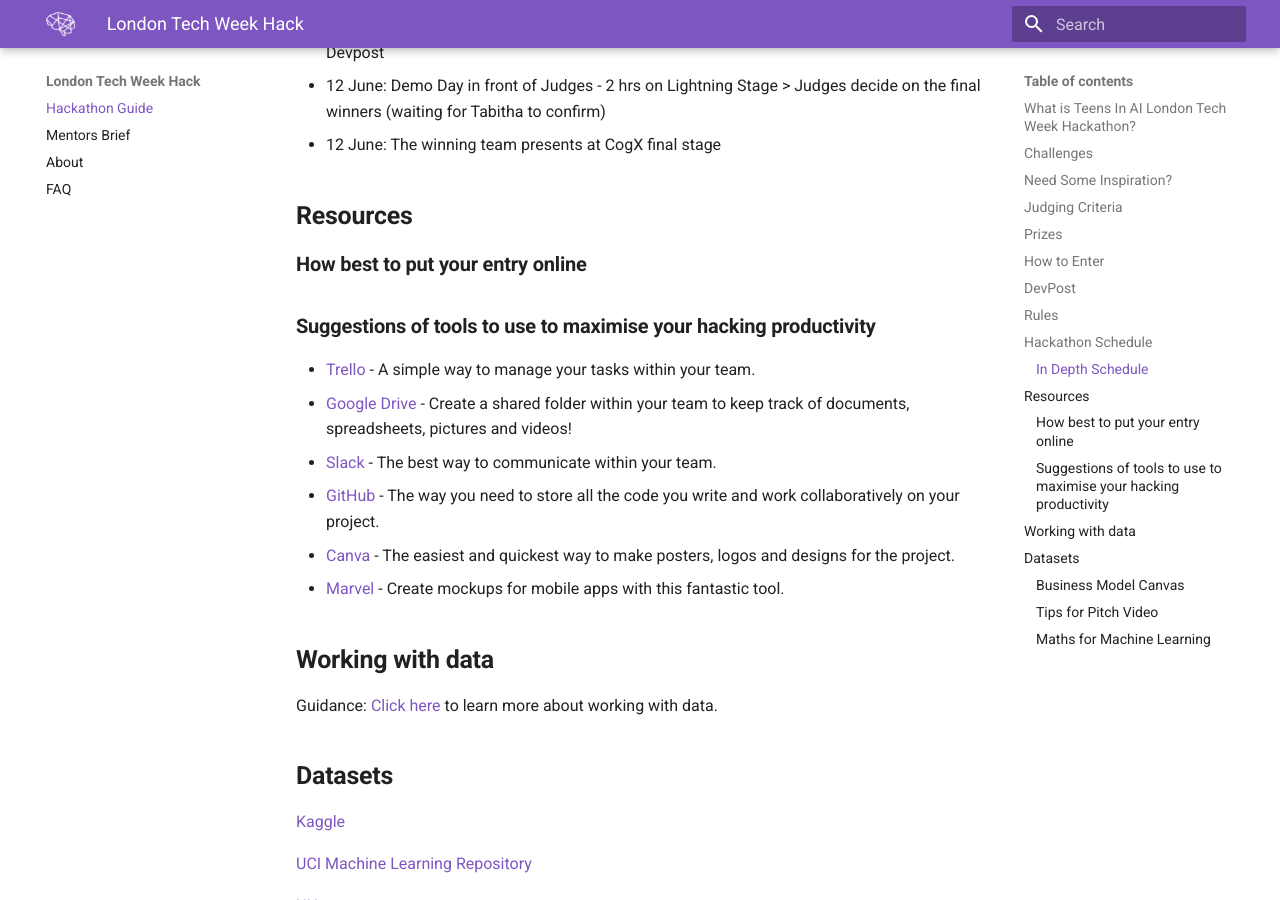
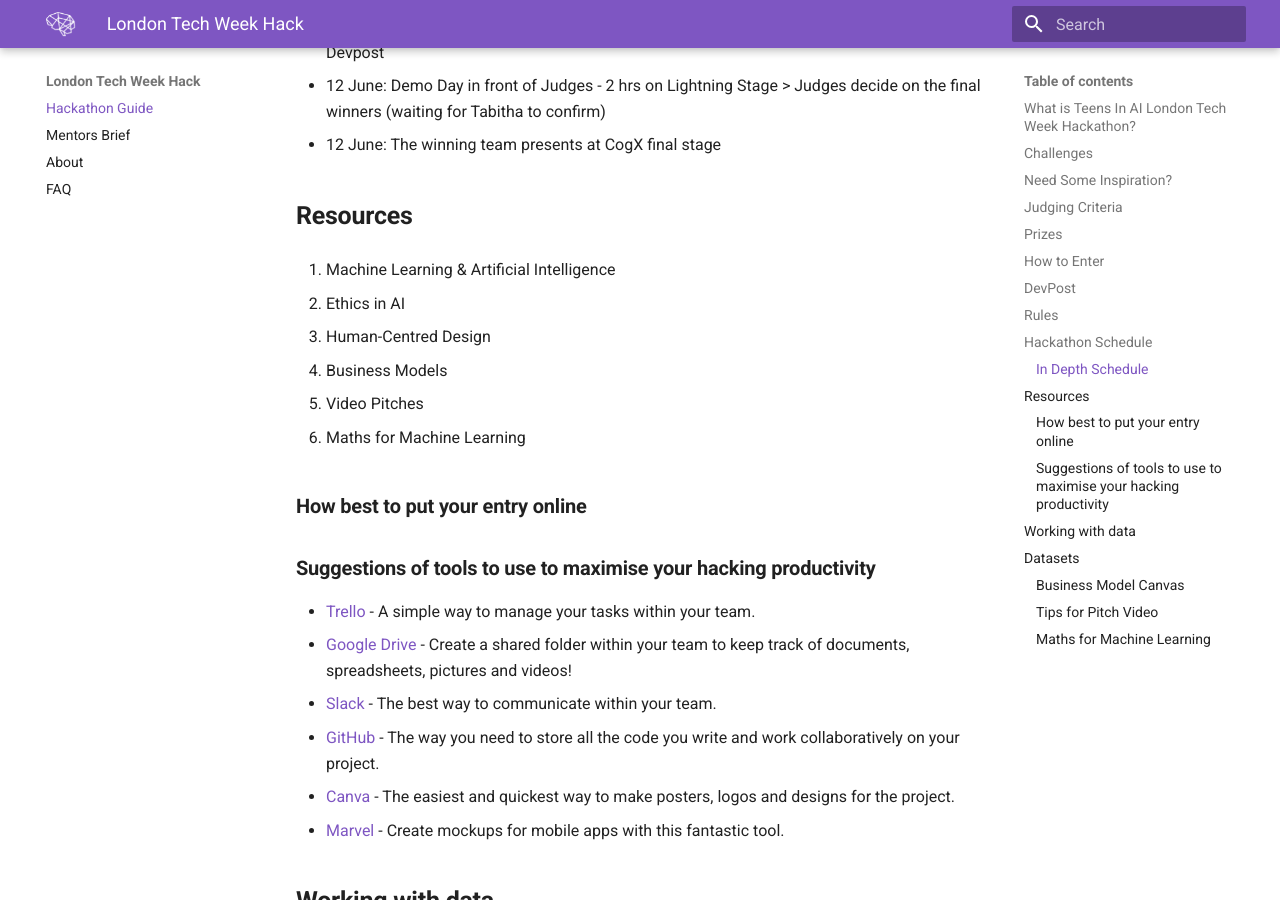
Before and after one commit to elenasinel/tech-week, an MkDocs documentation site: the page built from docs/index.md, in a window 1280 px wide and 900 px high, scrolled down 5671 px. Built offline with MkDocs 1.6.1 and Material for MkDocs 9.7.7, drawn with Linux system fonts in a browser that asks for light colours.

Commit message:
Update Documentation “index”

```diff
--- a/docs/index.md
+++ b/docs/index.md
@@ -96,6 +96,18 @@
 
 ## **Resources**
 
+1. Machine Learning & Artificial Intelligence
+
+2. Ethics in AI
+
+3. Human-Centred Design
+
+4. Business Models
+
+5. Video Pitches
+
+6. Maths for Machine Learning
+
 ### **How best to put your entry online**
 
 ### **Suggestions of tools to use to maximise your hacking productivity**
```
